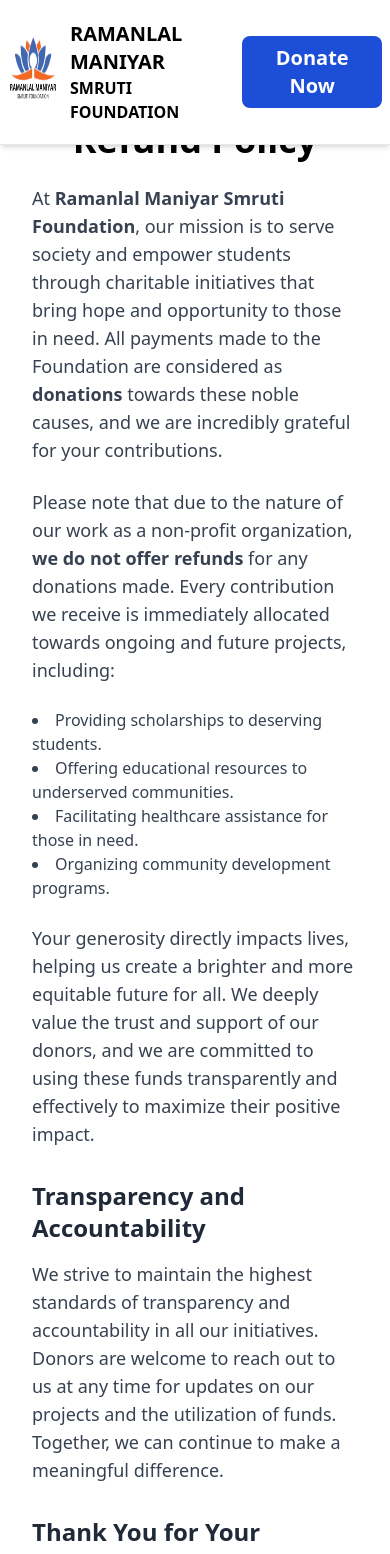
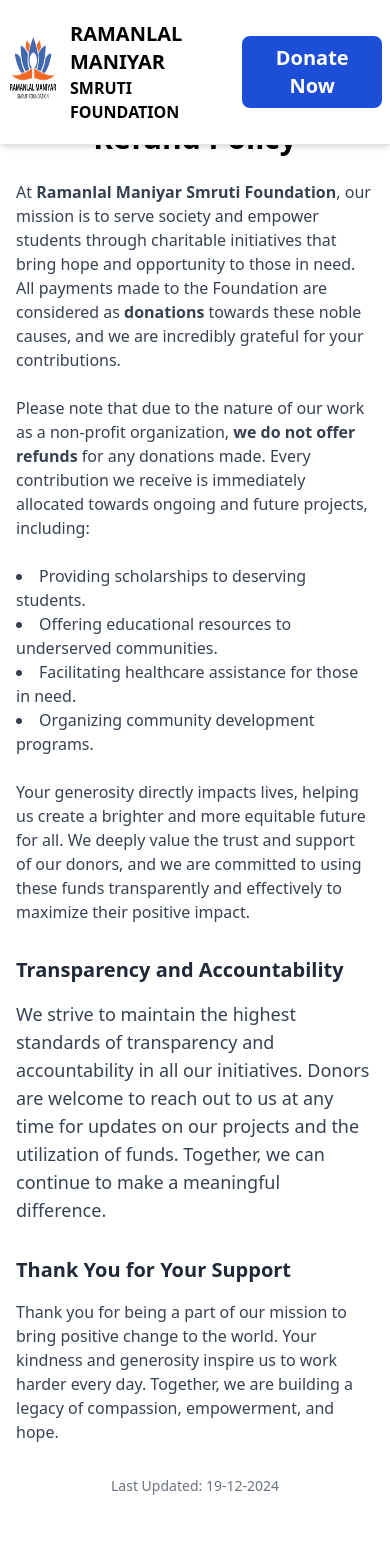
Before and after one commit to sahilkhude117/rmsf, a Next.js app: page /policies/refund_policy in a window 390 px wide. Shown: the top 1554 px of the page. Built offline with nearby package versions, Linux system fonts and the light colour scheme.

Commit message:
added Responsiveness

```diff
--- a/app/policies/refund_policy/page.tsx
+++ b/app/policies/refund_policy/page.tsx
@@ -2,9 +2,11 @@
 
 const RefundPolicy: React.FC = () => {
   return (
-    <div className="mt-20 mb-20 pt-10 px-8 max-w-5xl mx-auto">
-      <h1 className="text-4xl font-bold mb-6 text-center">Refund Policy</h1>
-      <p className="mb-6 text-lg text-gray-700">
+    <div className="mt-20 mb-20 pt-10 px-4 sm:px-8 lg:px-12 max-w-7xl mx-auto">
+      <h1 className="text-3xl sm:text-4xl font-bold mb-6 text-center">
+        Refund Policy
+      </h1>
+      <p className="mb-6 text-base sm:text-lg text-gray-700">
         At <strong>Ramanlal Maniyar Smruti Foundation</strong>, our mission is
         to serve society and empower students through charitable initiatives
         that bring hope and opportunity to those in need. All payments made to
@@ -12,7 +14,7 @@
         these noble causes, and we are incredibly grateful for your
         contributions.
       </p>
-      <p className="mb-6 text-lg text-gray-700">
+      <p className="mb-6 text-base sm:text-lg text-gray-700">
         Please note that due to the nature of our work as a non-profit
         organization, <strong>we do not offer refunds</strong> for any donations
         made. Every contribution we receive is immediately allocated towards
@@ -24,31 +26,33 @@
         <li>Facilitating healthcare assistance for those in need.</li>
         <li>Organizing community development programs.</li>
       </ul>
-      <p className="mb-6 text-lg text-gray-700">
+      <p className="mb-6 text-base sm:text-lg text-gray-700">
         Your generosity directly impacts lives, helping us create a brighter and
         more equitable future for all. We deeply value the trust and support of
         our donors, and we are committed to using these funds transparently and
         effectively to maximize their positive impact.
       </p>
-      <h2 className="text-2xl font-semibold mt-8 mb-4 text-gray-800">
+      <h2 className="text-xl sm:text-2xl font-semibold mt-8 mb-4 text-gray-800">
         Transparency and Accountability
       </h2>
-      <p className="mb-6 text-lg text-gray-700">
+      <p className="mb-6 text-lg text-gray-700mb-6 text-base sm:text-lg text-gray-700">
         We strive to maintain the highest standards of transparency and
         accountability in all our initiatives. Donors are welcome to reach out
         to us at any time for updates on our projects and the utilization of
         funds. Together, we can continue to make a meaningful difference.
       </p>
-      <h2 className="text-2xl font-semibold mt-8 mb-4 text-gray-800">
+      <h2 className="text-xl sm:text-2xl font-semibold mt-8 mb-4 text-gray-800">
         Thank You for Your Support
       </h2>
-      <p className="mb-6 text-lg text-gray-700">
+      <p className="mb-6 text-base sm:text-lg text-gray-700">
         Thank you for being a part of our mission to bring positive change to
         the world. Your kindness and generosity inspire us to work harder every
         day. Together, we are building a legacy of compassion, empowerment, and
         hope.
       </p>
-      <p className="text-sm text-gray-500 mt-8">Last Updated: 19-12-2024</p>
+      <p className="text-sm text-gray-500 mt-8 text-center">
+        Last Updated: 19-12-2024
+      </p>
     </div>
   );
 };
```
